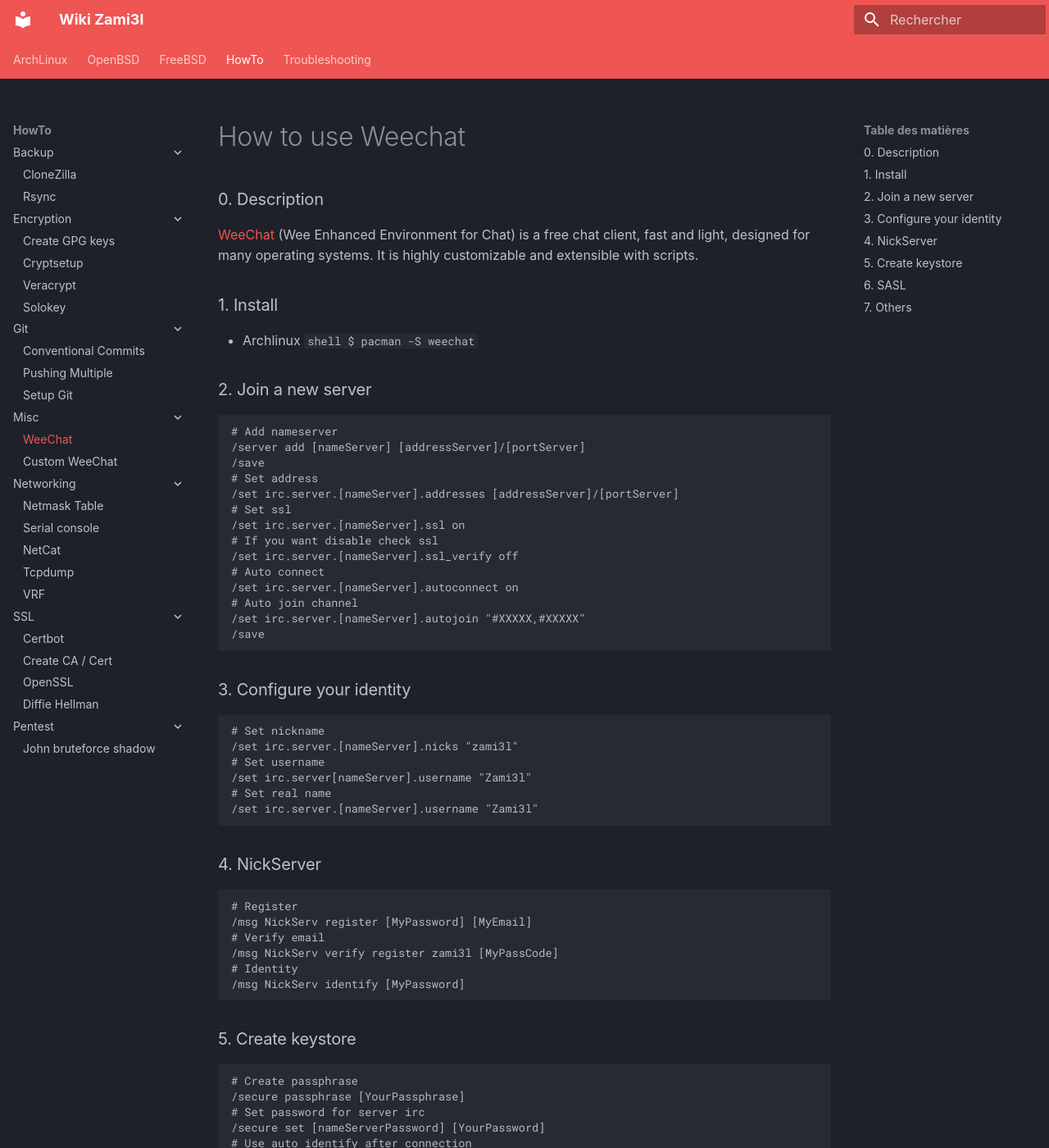
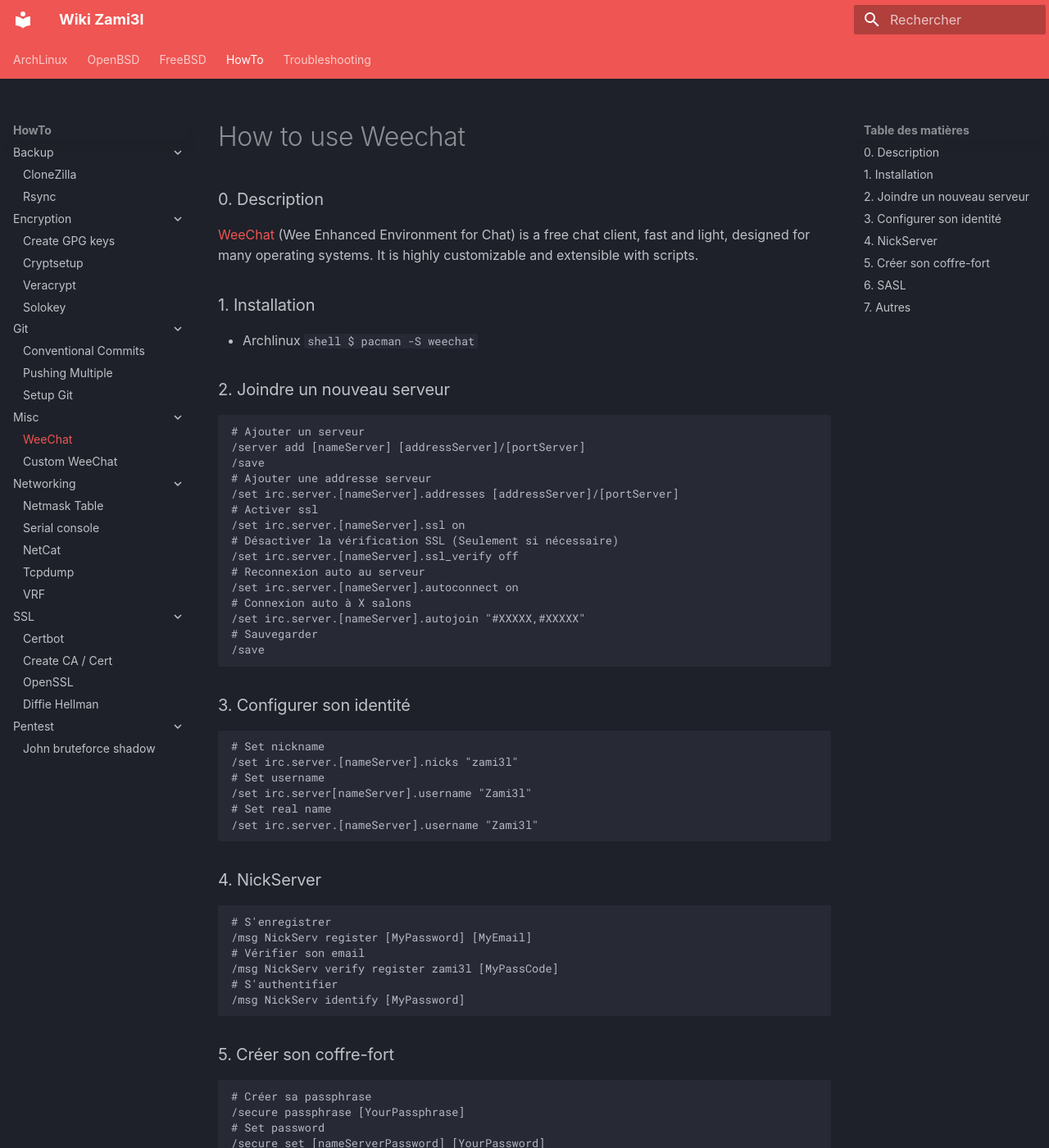
Before and after one commit to zami3l/wiki, an MkDocs documentation site: the page built from docs/howto/misc/weechat.md, in a window 1280 px wide and 1400 px high. Shown: the whole window at 82% size. Built offline with MkDocs 1.6.1 and Material for MkDocs 9.7.7, drawn with Linux system fonts in a browser that asks for light colours; some web fonts are replaced; some of the changed text lies outside the part shown.

Commit message:
style(weechat): correction syntax

````diff
--- a/docs/howto/misc/weechat.md
+++ b/docs/howto/misc/weechat.md
@@ -4,31 +4,32 @@ How to use Weechat
 ### 0. Description
 [WeeChat](https://github.com/weechat/weechat) (Wee Enhanced Environment for Chat) is a free chat client, fast and light, designed for many operating systems. It is highly customizable and extensible with scripts.
 
-### 1. Install
+### 1. Installation
 - Archlinux
     ```shell
     $ pacman -S weechat
     ```
 
-### 2. Join a new server
+### 2. Joindre un nouveau serveur
 ```shell
-# Add nameserver
+# Ajouter un serveur
 /server add [nameServer] [addressServer]/[portServer]
 /save
-# Set address
+# Ajouter une addresse serveur
 /set irc.server.[nameServer].addresses [addressServer]/[portServer]
-# Set ssl
+# Activer ssl
 /set irc.server.[nameServer].ssl on
-# If you want disable check ssl
+# Désactiver la vérification SSL (Seulement si nécessaire)
 /set irc.server.[nameServer].ssl_verify off
-# Auto connect
+# Reconnexion auto au serveur
 /set irc.server.[nameServer].autoconnect on
-# Auto join channel
+# Connexion auto à X salons
 /set irc.server.[nameServer].autojoin "#XXXXX,#XXXXX"
+# Sauvegarder
 /save
 ```
 
-### 3. Configure your identity
+### 3. Configurer son identité
 ```shell
 # Set nickname
 /set irc.server.[nameServer].nicks "zami3l"
@@ -40,53 +41,53 @@ How to use Weechat
 
 ### 4. NickServer
 ```shell
-# Register
+# S'enregistrer
 /msg NickServ register [MyPassword] [MyEmail]
-# Verify email
+# Vérifier son email
 /msg NickServ verify register zami3l [MyPassCode]
-# Identity
+# S'authentifier
 /msg NickServ identify [MyPassword]
 ```
 
-### 5. Create keystore
+### 5. Créer son coffre-fort
 ```shell
-# Create passphrase
+# Créer sa passphrase
 /secure passphrase [YourPassphrase]
-# Set password for server irc
+# Set password
 /secure set [nameServerPassword] [YourPassword]
-# Use auto identify after connection
+# S'authentifier automatiquement après la connexion
 /set irc.server.[nameServer].command "/msg NickServ identify ${sec.data.[nameServerPassword]}"
 ```
 
 ### 6. SASL
 ```shell
-# Set username and password
+# Set username et password
 /set irc.server.[nameServer].sasl_username "zami3l"
 /set irc.server.[nameServer].sasl_password "${sec.data.[nameServerPassword]}"
 ```
 
-### 7. Others
-- Protect nick
+### 7. Autres
+- Protéger son username
 ```shell
 /msg NickServ set secure on
 ```
 
-- Set new password
+- Configurer son password
 ```shell
 /msg NickServ set password "MyNewPassword"
 ```
 
-- Delete ghost connection
+- Supprimer le ghost connexion
 ```shell
 /msg NickServ ghost zami3l "MyPassword"
 ```
 
-- Info nick
+- Voir les informations username
 ```shell
 /msg NickServ info Pseudo
 ```
 
-- Url and email information
+- Ajouter URL et email
 ```shell
 # Set url
 /msg NickServ set url MyWebsite
@@ -94,12 +95,20 @@ How to use Weechat
 /msg NickServ set email MyEmail
 ```
 
-- Hide information
+- Cacher son email
 ```shell
 /msg NickServ hide email
 ```
 
-- Check all settings
+- Afficher la configuration du serveur
 ```shell
 /set irc.server.[nameServer].*
 ```
+
+- Encodage
+```shell
+# Voir la configuration
+/charset
+# Set encodage
+/set charset.default.decode "ISO-8859-15"
+```
````
